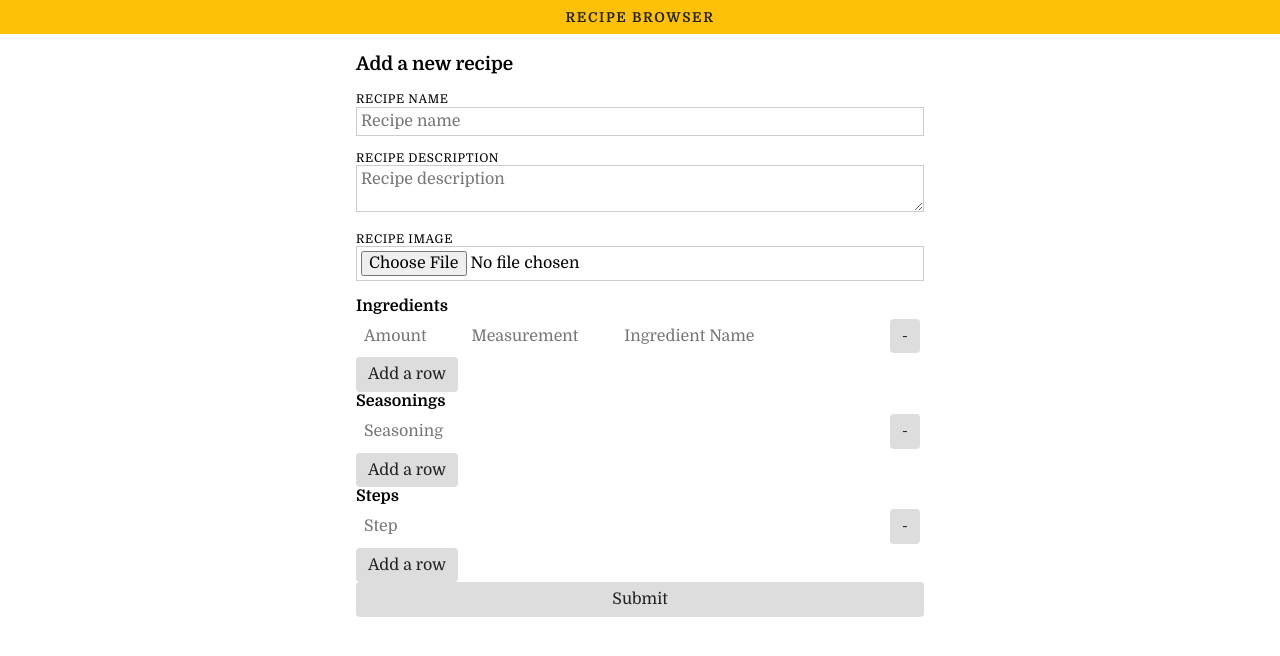
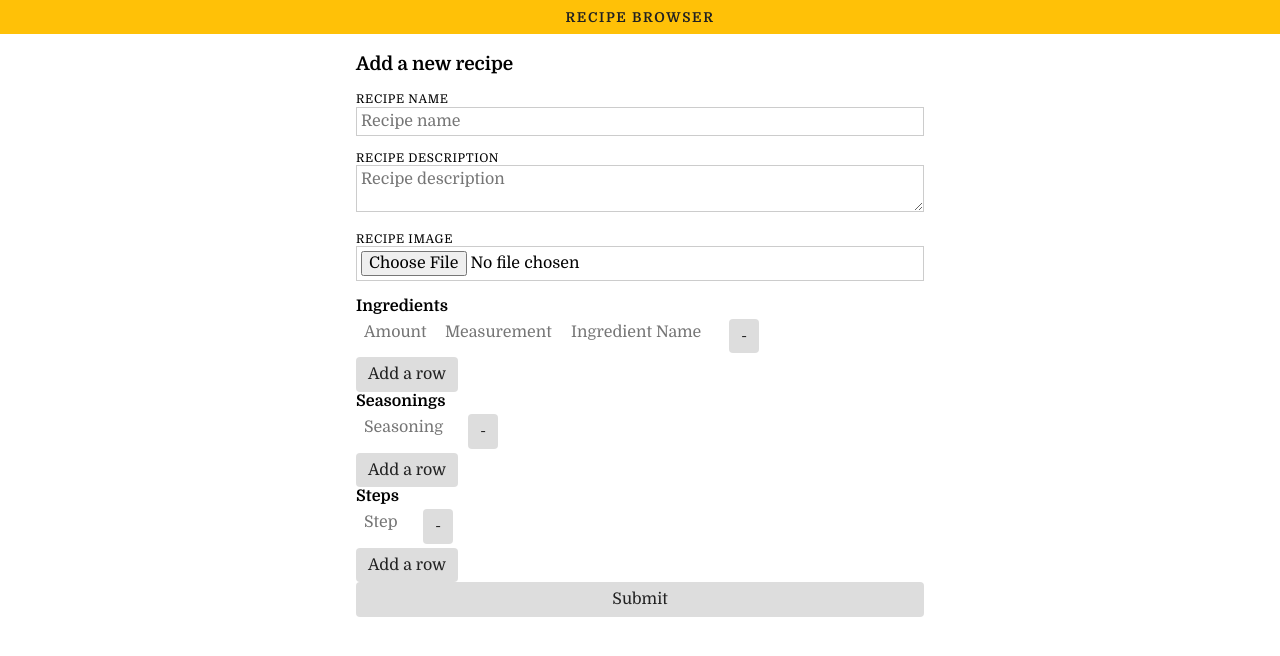
Before and after one commit to acrawford13/recipe-browser, a React app: page /recipes/add in a window 1280 px wide. Shown: the top 656 px of the page. Built offline with nearby package versions, Linux system fonts and the light colour scheme.

Commit message:
Fix logic for rendering labels

```diff
--- a/src/components/UI/Forms/Input/Input.js
+++ b/src/components/UI/Forms/Input/Input.js
@@ -1,41 +1,30 @@
 import React from 'react';
 
 const input = (props) => {
+    let input;
+    const label = props.label ? <label htmlFor={props.id}>{props.label}</label> : '';
     switch (props.fieldType) {
         case 'select':
-            return <select value={props.value}>{props.options.map(item => (<option value={item.value}>{item.displayValue}</option>))}</select>;
+            input = <select value={props.value}>{props.options.map(item => (<option value={item.value}>{item.displayValue}</option>))}</select>;
+            break;
         case 'textarea':
-            if (props.label) {
-                return <div><label htmlFor={props.id}>{props.label}</label><textarea
-                style={props.style}
-                value={props.value}
-                onChange={(e) => {props.changed(e, props.id)}}
-                placeholder={props.placeholder} /></div>
-            }
-            return <textarea
+            input = <textarea
                 style={props.style}
                 value={props.value}
                 onChange={(e) => {props.changed(e, props.id)}}
                 placeholder={props.placeholder} />
+            break;
         default:
-            if (props.label) {
-                return <div><label htmlFor={props.id}>{props.label}</label><input
-                    id={props.id}
-                    style={props.style}
-                    value={props.value}
-                    onChange={(e) => {props.changed(e, props.id)}}
-                    placeholder={props.placeholder}
-                    type={props.type}
-                    size={props.size ? props.size : props.placeholder.length} /></div>
-            }
-            return <input
+            input = <input
                 style={props.style}
                 value={props.value}
                 onChange={(e) => {props.changed(e, props.id)}}
                 placeholder={props.placeholder}
                 type={props.type}
-                size={props.size ? props.size : props.placeholder.length} />
-    }
+                size={props.size || props.placeholder ? props.placeholder.length : 20} />
+    };
+
+    return <div>{label}{input}</div>
 }
 
 export default input;
```
